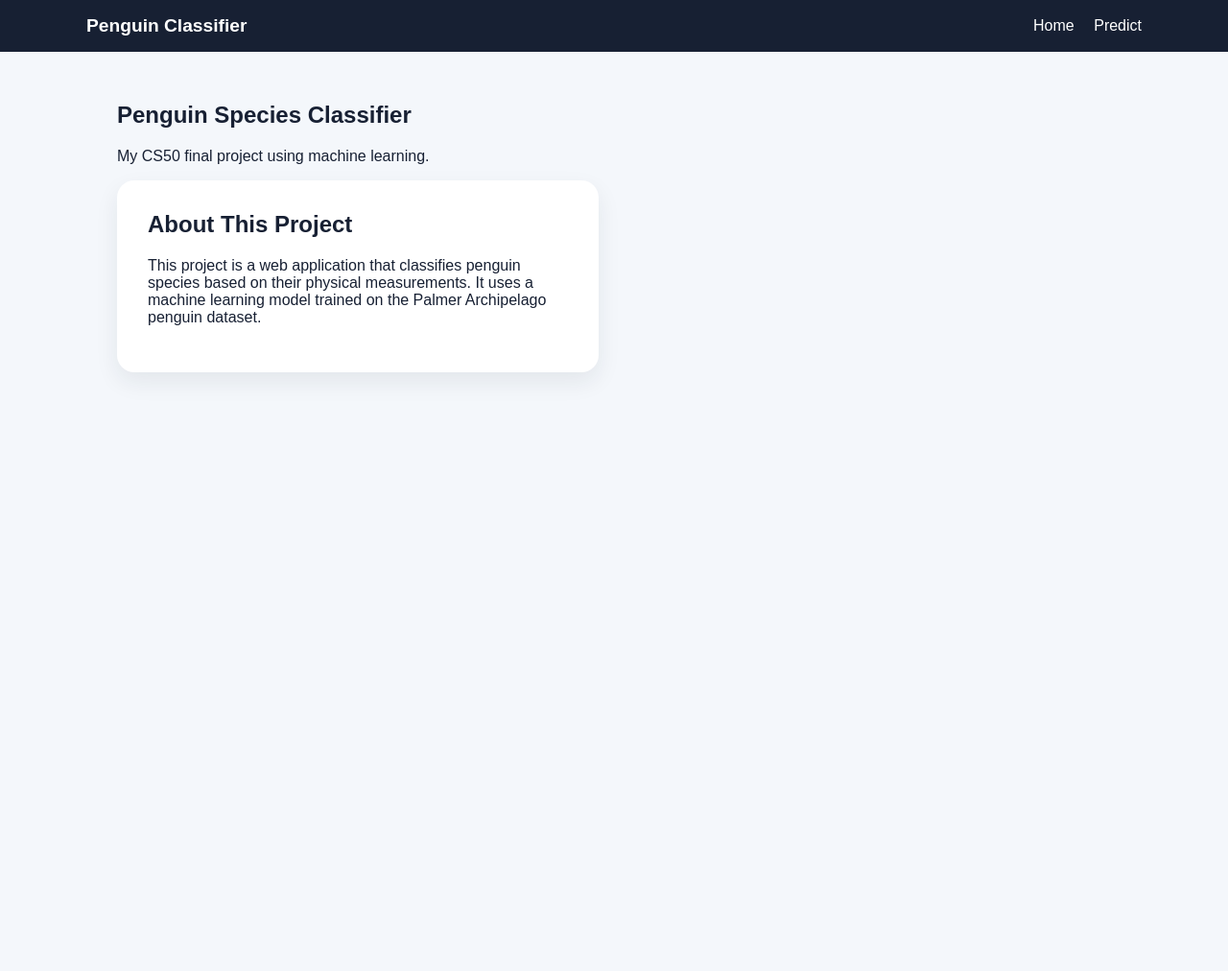
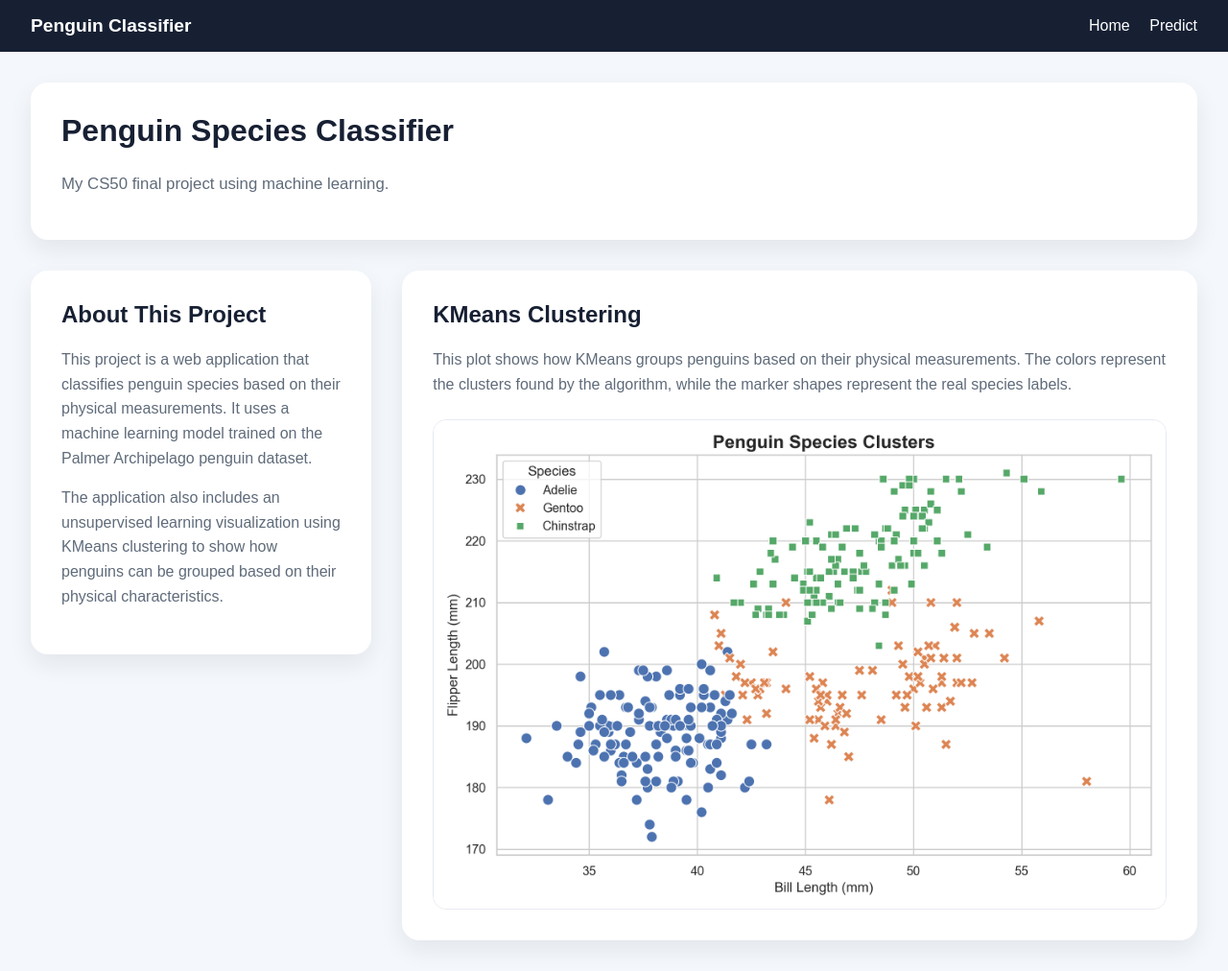
Before and after one commit to ctubito/Proyecto-CS, a Flask app: page / in a window 1280 px wide. Shown: the whole page at 96% size. Before the commit the page ends 392 px from the top, so only its background shows below. Run offline with Flask 3, Linux system fonts and the light colour scheme.

Commit message:
Final changes readme also

```diff
--- a/static/styles.css
+++ b/static/styles.css
@@ -9,6 +9,8 @@ body {
     color: #172033;
 }
 
+/* Navbar */
+
 .navbar {
     background: #172033;
     color: white;
@@ -16,7 +18,7 @@ body {
 }
 
 .nav-container {
-    max-width: 1100px;
+    max-width: 1300px;
     margin: 0 auto;
     display: flex;
     justify-content: space-between;
@@ -36,28 +38,12 @@ body {
     margin-left: 1rem;
 }
 
+/* Main layout */
+
 .main-container {
-    max-width: 1100px;
+    max-width: 1300px;
     margin: 0 auto;
     padding: 2rem;
-}
-
-.hero-small {
-    background: white;
-    border-radius: 18px;
-    padding: 2rem;
-    margin-bottom: 2rem;
-    box-shadow: 0 10px 25px rgba(23, 32, 51, 0.08);
-}
-
-.hero-small h1 {
-    margin-top: 0;
-    font-size: 2rem;
-}
-
-.hero-small p {
-    color: #5f6b7a;
-    font-size: 1.05rem;
 }
 
 .page-grid {
@@ -66,6 +52,37 @@ body {
     gap: 2rem;
 }
 
+/* Home page layout */
+
+.home-grid {
+    grid-template-columns: 0.75fr 1.75fr;
+    align-items: start;
+}
+
+/* Hero sections */
+
+.hero-small,
+.hero-large {
+    background: white;
+    border-radius: 18px;
+    padding: 2rem;
+    margin-bottom: 2rem;
+    box-shadow: 0 10px 25px rgba(23, 32, 51, 0.08);
+}
+
+.hero-small h1,
+.hero-large h1 {
+    margin-top: 0;
+    font-size: 2rem;
+}
+
+.hero-small p,
+.hero-large p {
+    color: #5f6b7a;
+    font-size: 1.05rem;
+}
+
+/* Cards */
 
 .card {
     background: white;
@@ -77,6 +94,15 @@ body {
 .card h2 {
     margin-top: 0;
 }
+
+.about-card p,
+.cluster-card p,
+.confidence-text {
+    color: #5f6b7a;
+    line-height: 1.6;
+}
+
+/* Forms */
 
 .form {
     display: flex;
@@ -113,6 +139,8 @@ body {
     background: #1d4ed8;
 }
 
+/* Prediction result */
+
 .result-card {
     display: flex;
     flex-direction: column;
@@ -134,10 +162,7 @@ body {
     margin-bottom: 0.5rem;
 }
 
-.confidence-text {
-    color: #5f6b7a;
-    line-height: 1.5;
-}
+/* Probabilities */
 
 .probability-section {
     margin-top: 1.5rem;
@@ -169,6 +194,8 @@ body {
     border-radius: 999px;
 }
 
+/* Summary */
+
 .summary-box {
     margin-top: 1.5rem;
     padding: 1rem;
@@ -181,6 +208,8 @@ body {
     line-height: 1.8;
 }
 
+/* Empty state */
+
 .empty-state {
     padding: 2rem;
     text-align: center;
@@ -191,8 +220,42 @@ body {
     color: #172033;
 }
 
-@media (max-width: 800px) {
-    .page-grid {
+/* Error box */
+
+.error-box {
+    background: #fee2e2;
+    color: #991b1b;
+    border: 1px solid #fecaca;
+    padding: 1rem;
+    border-radius: 12px;
+    margin-bottom: 1.5rem;
+}
+
+/* Clustering image */
+
+.cluster-card {
+    width: 100%;
+    margin-top: 2rem;
+}
+
+.home-grid .cluster-card {
+    margin-top: 0;
+}
+
+.cluster-image {
+    width: 100%;
+    max-width: none;
+    display: block;
+    margin-top: 1.5rem;
+    border-radius: 14px;
+    border: 1px solid #e5eaf2;
+}
+
+/* Responsive design */
+
+@media (max-width: 900px) {
+    .page-grid,
+    .home-grid {
         grid-template-columns: 1fr;
     }
 
@@ -201,25 +264,22 @@ body {
     }
 
     .hero-small,
+    .hero-large,
     .card {
         padding: 1.5rem;
     }
+
+    .navbar {
+        padding: 1rem;
+    }
+
+    .nav-container {
+        flex-direction: column;
+        gap: 0.8rem;
+    }
+
+    .nav-links a {
+        margin-left: 0.5rem;
+        margin-right: 0.5rem;
+    }
 }
-
-.cluster-card {
-    margin-top: 2rem;
-}
-
-.cluster-card p {
-    color: #5f6b7a;
-    line-height: 1.6;
-}
-
-.cluster-image {
-    width: 100%;
-    max-width: 900px;
-    display: block;
-    margin: 1.5rem auto 0;
-    border-radius: 14px;
-    border: 1px solid #e5eaf2;
-}
--- a/templates/index.html
+++ b/templates/index.html
@@ -1,17 +1,46 @@
 {% extends "layout.html" %}
 
 {% block content %}
+
 <section class="hero-large">
     <h1>Penguin Species Classifier</h1>
     <p>My CS50 final project using machine learning.</p>
 </section>
-<div class="page-grid">
-    <section class="card">
+
+<div class="page-grid home-grid">
+
+    <section class="card about-card">
         <h2>About This Project</h2>
+
         <p>
             This project is a web application that classifies penguin species
             based on their physical measurements. It uses a machine learning model
             trained on the Palmer Archipelago penguin dataset.
         </p>
 
+        <p>
+            The application also includes an unsupervised learning visualization
+            using KMeans clustering to show how penguins can be grouped based on
+            their physical characteristics.
+        </p>
+    </section>
+
+    <section class="card cluster-card">
+        <h2>KMeans Clustering</h2>
+
+        <p>
+            This plot shows how KMeans groups penguins based on their physical
+            measurements. The colors represent the clusters found by the algorithm,
+            while the marker shapes represent the real species labels.
+        </p>
+
+        <img
+            src="{{ url_for('static', filename='images/species_clusters.png') }}"
+            alt="KMeans clustering plot of penguin measurements"
+            class="cluster-image"
+        >
+    </section>
+
+</div>
+
 {% endblock %}
```
Also changed, not shown: README.md.
